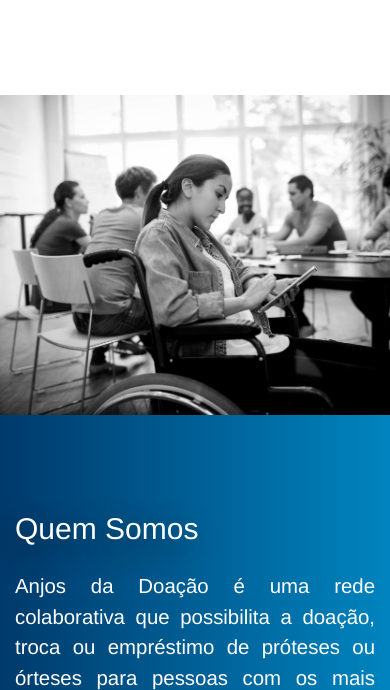
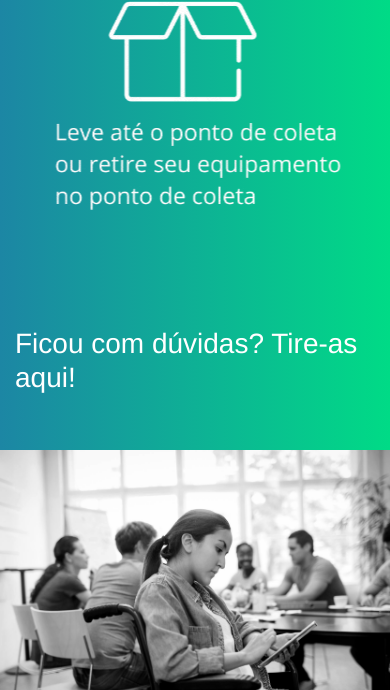
Before and after one commit to abacaxiguy/anjos-da-doacao, a PHP site: page / in a window 390 px wide. Shown: the part 3264-3954 px from the top of the page. Run offline with PHP 8.4, Linux system fonts and the light colour scheme; some libraries are stand-ins or nearby versions.

Commit message:
Change fluxograma

```diff
--- a/css/style_index.css
+++ b/css/style_index.css
@@ -290,8 +290,7 @@
 
 .fluxograma {
     background-image: url("../img/anjos-horizontal.png");
-    height: 210px;
-    width: 100%;
+    height: 400px;
     background-position: center;
     background-repeat: no-repeat;
 }
@@ -326,9 +325,12 @@
     .btn-find {
         font-size: 1.2rem !important;
     }
+}
+
+@media (max-width: 1080px) {
     .fluxograma {
-        background-image: url("../img/vertical.svg");
-        height: 1000px;
+        background-image: url("../img/anjos-vertical.png");
+        height: 1280px;
         background-position: center;
     }
 }
--- a/faq.php
+++ b/faq.php
@@ -41,7 +41,7 @@
     <div class="bg-azul">
         <nav class="navbar navBar navbar-expand-lg navbar-dark">
             <div class="container">
-                <a class="navbar-brand" href="#">
+                <a class="navbar-brand" href="./index.php">
                     <img class="logoImg" src="./img/logoImg2.png" alt="Logo" title="Logo" />
                     <img src="./img/logoTexto2.png" class="imgAparece" alt="Logo" title="Logo" />
                 </a>
--- a/index.php
+++ b/index.php
@@ -295,12 +295,13 @@
         </section>
 
         <div>
-            <div class="">
-                <div class="pt-5 pb-5">
+            <div class="bg-verde branco">
+                <div class="pt-5 pb-5 container">
                     <h1 class="container comoFuncionaTitulo largeFont sombraTexto pr-5 pt-5">
                         Como Funciona
                     </h1>
-                    <div class="mt-5 mb-5 fluxograma"></div>
+                    <div class="mt-5 mb-5 fluxograma "></div>
+                    <h3>Ficou com dúvidas? Tire-as <a class="branco" href="./faq.php">aqui!</a></h3>
                 </div>
             </div>
         </div>
```
Also changed, not shown: img/anjos-horizontal.png, img/anjos-vertical.png, img/horizontal.svg (deleted), img/vertical.svg (deleted).
